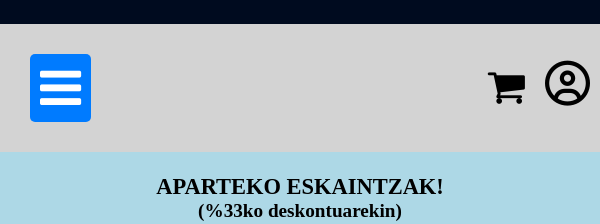
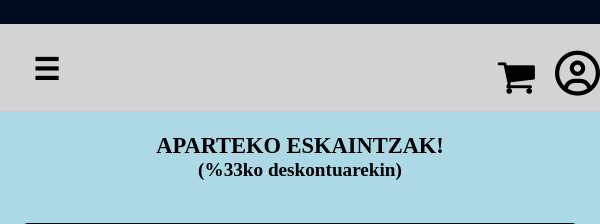
Before and after one commit to iguisado228/2Erronka, a PHP site: page /index_m.php in a window 600 px wide. Shown: the part 221-445 px from the top of the page. Run offline with PHP 8.4, Linux system fonts and the light colour scheme; some libraries are stand-ins or nearby versions.

Commit message:
nabigazio barra mugikorrerako eta ordenagailurako aldatuta

```diff
--- a/WebOrria/Web/css_m.css
+++ b/WebOrria/Web/css_m.css
@@ -39,8 +39,10 @@ body {
 .nav {
   grid-area: nav;
   background-color: lightgray;
-    padding: 10px;
   min-height: 50px;
+  padding-bottom: 10px;
+  position: sticky;
+  top: 0;
 }
 
 /* edukiaren estiloa */
@@ -218,7 +229,7 @@ body {
     cursor: pointer;
     margin: 20px;
     padding: 10px;
-        background-color: #007BFF;
+    background-color: #007bff;
     color: white;
     border-radius: 5px;
     display: flex;
@@ -286,7 +297,7 @@ body {
     cursor: pointer;
     margin: 20px;
     padding: 10px;
-        background-color: #007BFF;
+    background-color: #007bff;
     color: white;
     border-radius: 5px;
     display: flex;
@@ -943,10 +951,82 @@ div .active {
   }
 }
 
-
-/* eskaeraren estiloak */ç
-
+/* eskaeraren estiloak */
 .eskaera {
   height: 100%;
   width: 100%;
 }
+
+/* menuaren estilo berriak */
+.nabigazioBarra {
+  display: flex;
+  justify-content: space-between;
+  align-items: center;
+  padding: 13px;
+  color: black;
+  position: relative;
+  z-index: 10;
+  float: left;
+}
+
+.nabigazioEstekak {
+  list-style: none;
+  display: flex;
+  gap: 30px;
+  padding: 20px;
+  padding-top: 20px;
+}
+
+.nabigazioEstekak a {
+  color: black;
+  text-decoration: none;
+  font-size: 30px;
+}
+
+.menuBotoia {
+  display: none;
+  background: none;
+  border: none;
+  font-size: 24px;
+  color: black;
+  cursor: pointer;
+  margin-top: 15px;
+  font-size: 30px;
+}
+
+@media (max-width: 768px) {
+  .nabigazioBarra {
+    flex-direction: row;
+    justify-content: space-between;
+  }
+
+  .nabigazioEstekak {
+    display: flex;
+    flex-direction: row;
+    gap: 20px;
+  }
+
+  .menuBotoia {
+    display: block;
+    margin-left: 20px;
+  }
+
+  .nabigazioEstekak {
+    display: none;
+    flex-direction: column;
+    position: absolute;
+    top: 50px;
+    left: 0;
+    right: 0;
+    padding: 10px;
+    border-radius: 5px;
+    box-shadow: 0 0 5px rgba(0, 0, 0, 0.3);
+  }
+
+  .nabigazioEstekak.active {
+    display: flex;
+    background-color: rgba(128, 128, 128, 0.9);
+    width: 400%;
+    margin-top: 15px;
+  }
+}
--- a/WebOrria/Web/menu.php
+++ b/WebOrria/Web/menu.php
@@ -2,6 +2,9 @@
 <html lang="es">
 
 <head>
+    <meta charset="UTF-8">
+    <meta name="viewport" content="width=device-width, initial-scale=1.0">
+    <title>Mi Página</title>
     <link href="https://cdnjs.cloudflare.com/ajax/libs/font-awesome/4.7.0/css/font-awesome.min.css" rel="stylesheet">
     <script src="https://code.jquery.com/jquery-3.7.1.js"></script>
     <link rel="stylesheet" href="css_m.css">
@@ -19,56 +22,45 @@
     </style>
 </head>
 
-
-
 <body>
 
-    <?php
+    <?php session_start(); ?>
 
-    session_start();
+    <nav class="nabigazioBarra">
+        <ul class="nabigazioEstekak">
+            <li><a href="index_m.php"><b>Hasiera</b></a></li>
+            <li><a href="produktuak.php"><b>Produktuak</b></a></li>
+            <li><a href="kontaktua.php"><b>Kontaktua</b></a></li>
+            <li><a href="zerbitzuak.php"><b>Zerbitzuak</b></a></li>
+        </ul>
+        <button class="menuBotoia"><strong>☰</strong></button>
+    </nav>
 
+    <?php if (isset($_SESSION['erabiltzailea'])) { ?>
+        <a class="saioaItxi" href="saioaItxi.php">
+            <i class="fa-solid fa-right-from-bracket" id="ikonoa" aria-hidden="true"></i>
+        </a>
+        <div>
+            <a class="erabiltzaileIzena" href="erabiltzailePanela.php">
+                <?php echo htmlspecialchars($_SESSION['erabiltzailea']); ?>
+            </a>
+        </div>
+    <?php } ?>
 
-    ?>
-
-
-    <div class="menu-container">
-        <div class="menu-icon">
-            <i class="fa fa-bars" aria-hidden="true"></i>
-        </div>
-        <div class="menu">
-            <ul>
-                <li><a href="index_m.php">Hasiera</a></li>
-                <li><a href="produktuak.php">Produktuak</a></li>
-                <li><a href="kontaktua.php">Kontaktua</a></li>
-                <li><a href="zerbitzuak.php">Zerbitzuak</a></li>
-            </ul>
-        </div>
-    </div>
-
-    <?php if (isset($_SESSION['erabiltzailea'])) {
-        ?>
-        <a class="saioaItxi" href="saioaItxi.php"><i class="fa-solid fa-right-from-bracket" id="ikonoa"
-        aria-hidden="true"></i></a>
-        <div>
-            <a class="erabiltzaileIzena" href="erabiltzailePanela.php"><?php echo htmlspecialchars($_SESSION['erabiltzailea']); ?></a>
-        </div>
-
-
-    <?php } ?>
-    <a class="right" href="saioHasiera.php"><i class="fa fa-user-circle-o" id="ikonoa" aria-hidden="true"></i></a>
+    <a class="right" href="saioHasiera.php">
+        <i class="fa fa-user-circle-o" id="ikonoa" aria-hidden="true"></i>
+    </a>
 
     <div class="karritoa">
         <i class="fa fa-shopping-cart" id="ikonoa" aria-hidden="true"></i>
     </div>
 
-
-
-    <!-- kontenedore honetan, Saio hasiera kargatuko da -->
     <div id="login-container">
         <div id="login-content"></div>
     </div>
 
     <script>
+
         $(document).ready(function () {
             $(".menu-icon").click(function () {
                 $(".menu").slideToggle(300);
@@ -100,6 +92,15 @@
                 }
             });
         });
+
+        const menuToggle = document.querySelector(".menuBotoia");
+        const navLinks = document.querySelector(".nabigazioEstekak");
+
+        menuToggle.addEventListener("click", () => {
+            navLinks.classList.toggle("active");
+        });
+
+
     </script>
 </body>
 
--- a/WebOrria/Web/produktuak.php
+++ b/WebOrria/Web/produktuak.php
@@ -68,9 +68,9 @@
             <?php require_once "footer_m.php" ?>
         </footer>
     </div>
-<?php
-require_once("karritoa.php")
-?>
+    <?php
+    require_once("karritoa.php")
+        ?>
 </body>
 
 </html>
```
Also changed, not shown: other parts of WebOrria/Web/css_m.css (+60 -54 lines), WebOrria/Web/erabiltzaileaErregistratu.php (+5 -3 lines), WebOrria/Web/erabiltzailePanela.php (line endings or trailing spaces). Lines whose indentation alone changed are shown as unchanged.
